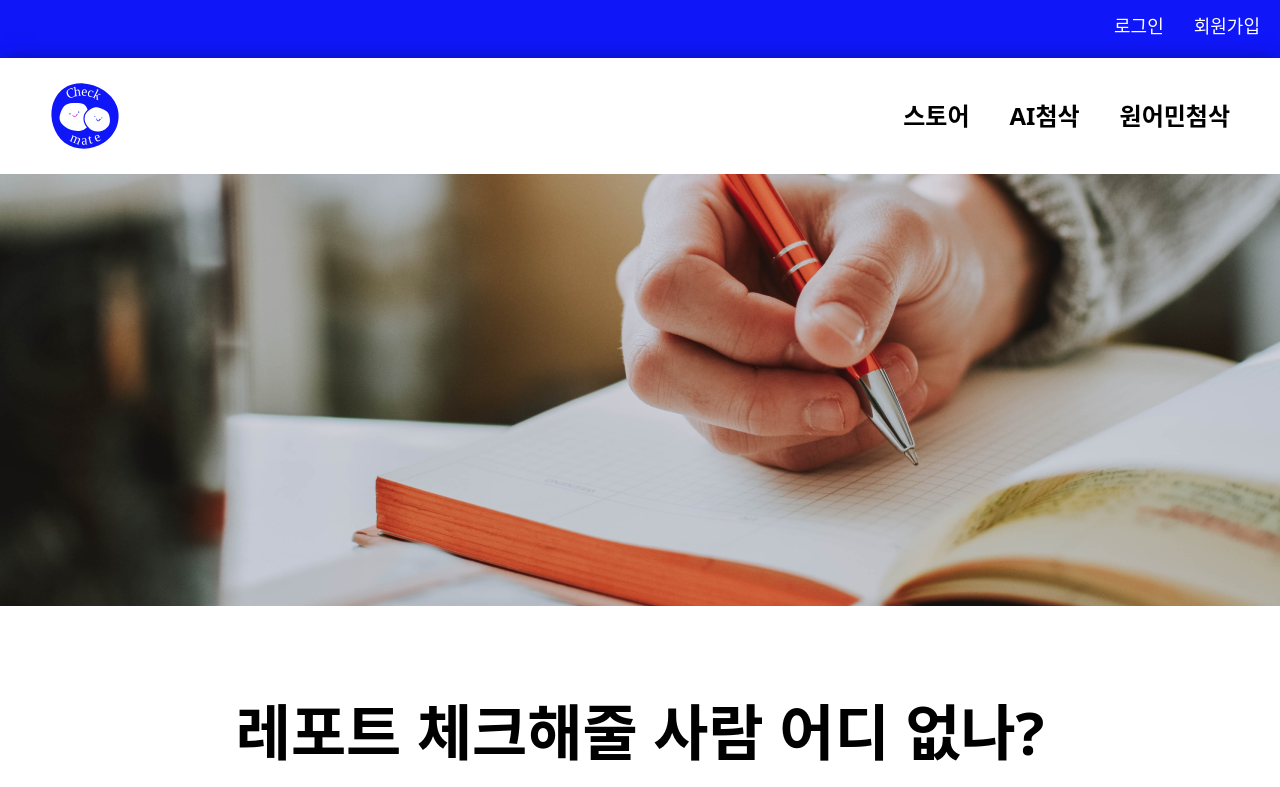
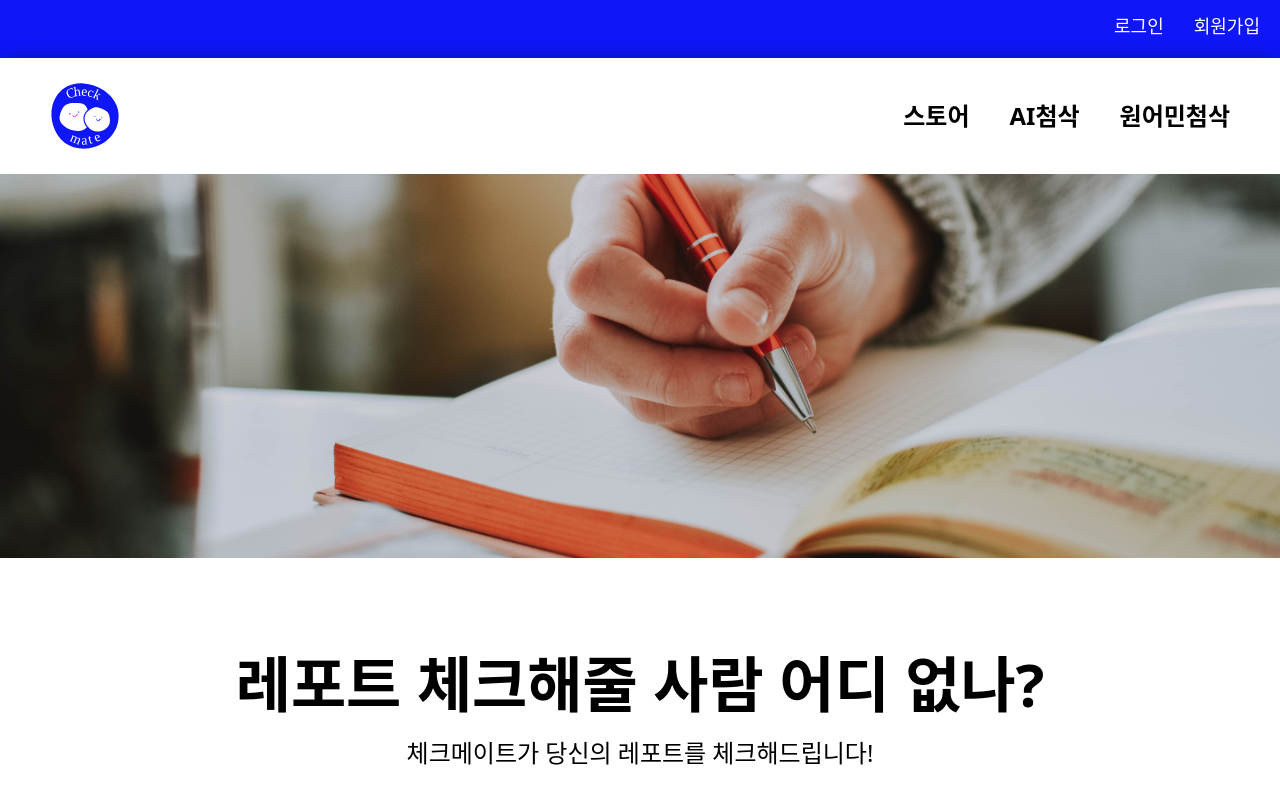
Before and after one commit to sewonkimm/Checkmate, a React (Create React App) app in the folder frontend/: page / in a window 1280 px wide. Shown: the top 787 px of the page. Built offline with nearby package versions, Linux system fonts and the light colour scheme; a web font is replaced by a local one.

Commit message:
style: 💄 메인 페이지 이미지 width 변경

```diff
--- a/frontend/src/Home/Index.tsx
+++ b/frontend/src/Home/Index.tsx
@@ -20,7 +20,7 @@ const Home = (): ReactElement => {
     <HomeContainer>
       <SubHeader />
       <Header />
-      <img src={mainImage1} alt="mainIamge" />
+      <MainImage src={mainImage1} alt="mainIamge" />
       <Title>{title}</Title>
       <SubTitle>{subTitle}</SubTitle>
 
@@ -44,6 +44,9 @@ const HomeContainer = styled.div`
   font-size: ${({ theme }) => theme.fontSizes.h1};
 `;
 
+const MainImage = styled.img`
+  width: 100%;
+`;
 const Title = styled.h1`
   margin: 80px 0 0 0;
   font-size: ${({ theme }) => theme.fontSizes.h1};
--- a/frontend/src/Home/components/Video.tsx
+++ b/frontend/src/Home/components/Video.tsx
@@ -9,7 +9,7 @@ const Video = ({ url }: VideoProps): ReactElement => {
   return (
     <iframe
       width="100%"
-      height="400px"
+      height="600px"
       src={url}
       title="YouTube video player"
       frameBorder="0"
```
